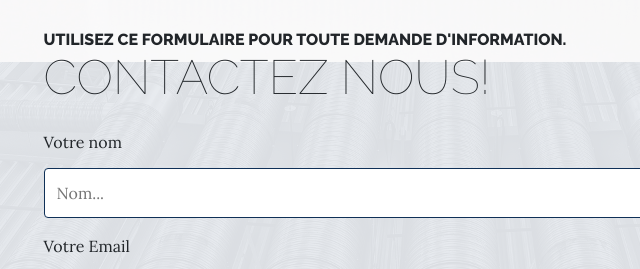
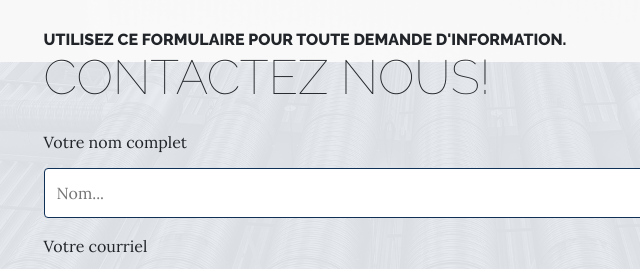
Before and after one commit to euphroshub/ClimatisationExpress, a website: page contact.html in a window 1280 px wide. Shown: the part 1120-1389 px from the top of the page, 232-872 px from the left. Drawn offline with Linux system fonts and the light colour scheme.

Commit message:
contact form fix

```diff
--- a/contact.html
+++ b/contact.html
@@ -77,10 +77,10 @@
         <!-- voir option paiement avec sam-->
             <form action="https://formspree.io/mrgypnkj" method="POST">
 
-            <label>Votre nom</label>
+            <label>Votre nom complet</label>
             <input type="text" name="name" placeholder="Nom...">
 
-            <label>Votre Email</label>
+            <label>Votre courriel</label>
             <input type="text" name="_replyto" placeholder="Courriel...">
             <label>Comment peut-on vous aider ?</label>
             <select class="custom-select" multiple>
```
